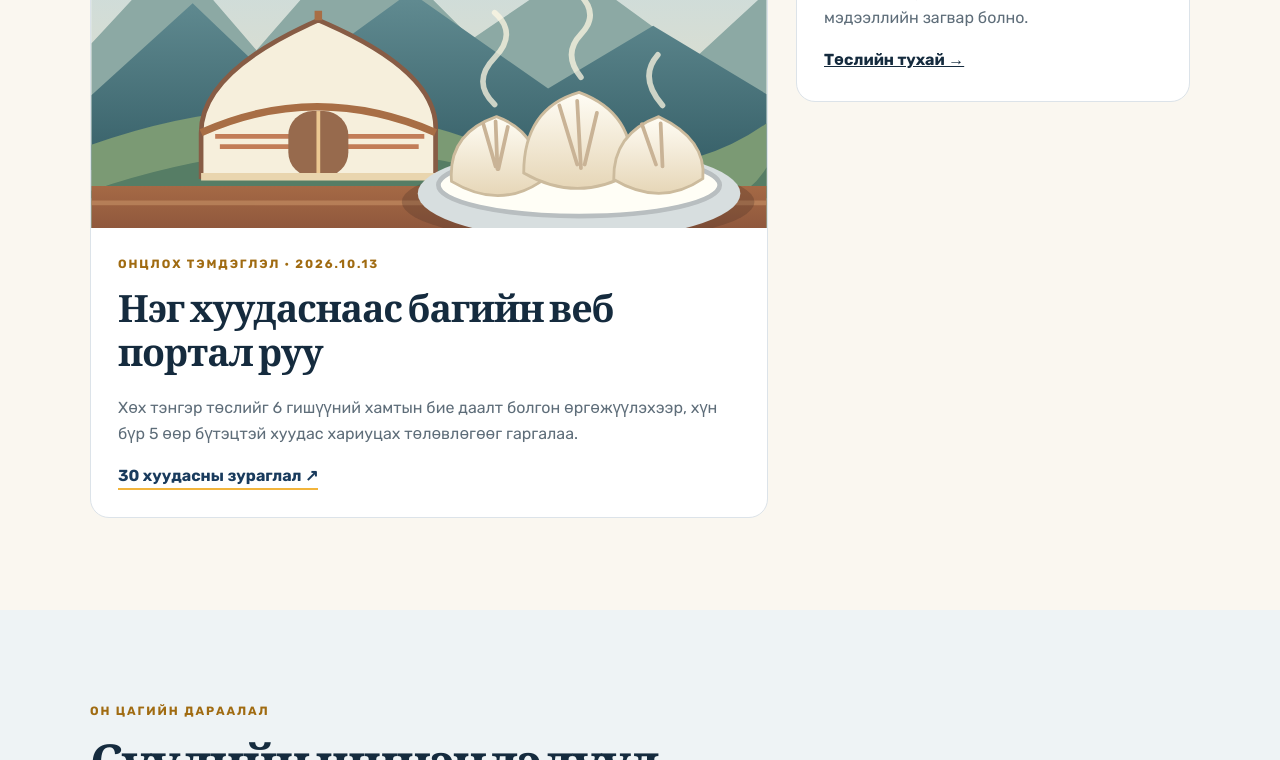
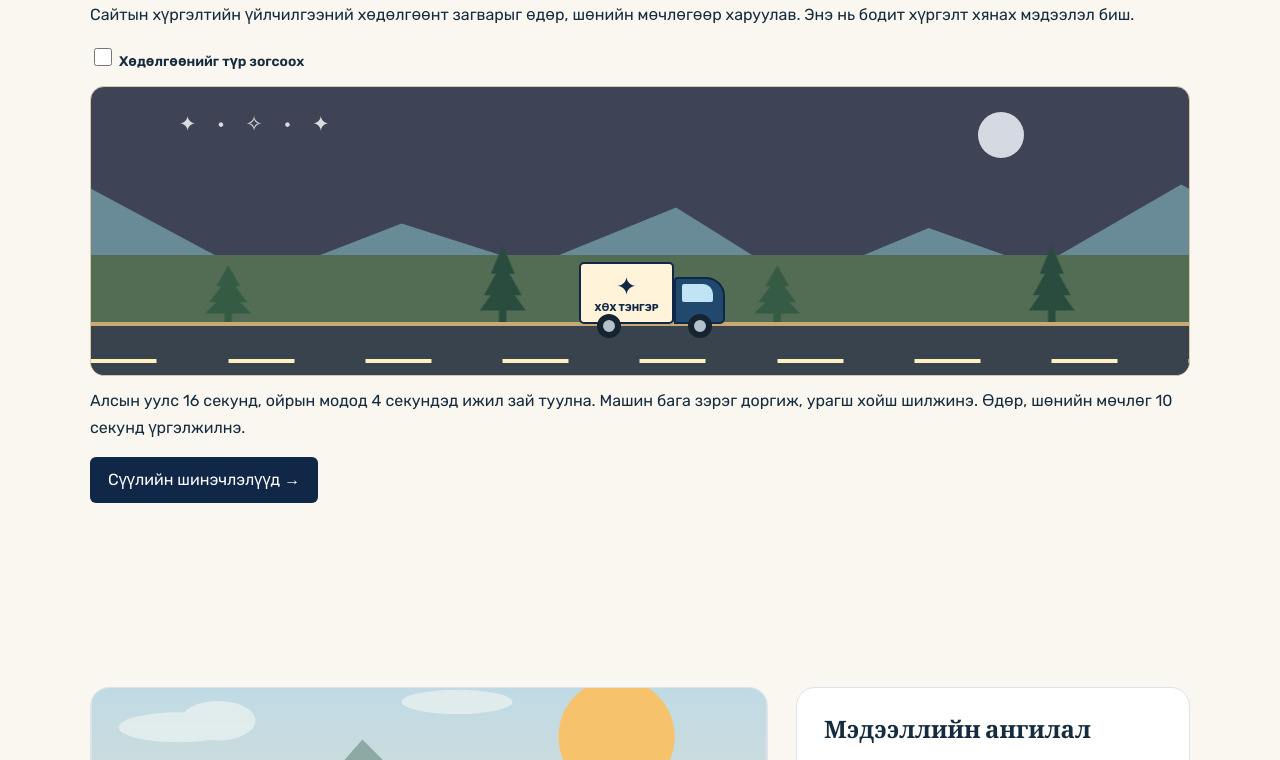
Before and after one commit to sugara07/BiyDaalt_Web_Zohoimj, a plain HTML site: page news.html in a window 1280 px wide. Shown: the part 736-1496 px from the top of the page. Drawn offline with nearby package versions, Linux system fonts and the light colour scheme.

Commit message:
lab4: finalize CSS animation and remove comments

```diff
--- a/css/lab4-animation.css
+++ b/css/lab4-animation.css
@@ -1,7 +1,5 @@
-/* Lab 4 - CSS animation */
 .lab4 .lab4-scene {
   position: relative;
-  isolation: isolate;
   height: 290px;
   overflow: hidden;
   border: 1px solid #d8c6a6;
@@ -9,8 +7,8 @@
   margin-top: 12px;
   background-color: #9bd5ef;
   animation-name: lab4DayNight;
-  animation-duration: 16s;
-  animation-delay: 1s;
+  animation-duration: 10s;
+  animation-delay: .2s;
   animation-iteration-count: infinite;
 }
 @keyframes lab4DayNight {
@@ -21,11 +19,11 @@
 .lab4-sun, .lab4-moon {
   position: absolute; top: 25px; right: 15%; width: 46px; height: 46px; border-radius: 50%;
 }
-.lab4-sun { background: #ffe19a; animation: lab4Sun 16s 1s infinite; }
-.lab4-moon { background: #eef4ff; opacity: 0; animation: lab4Night 16s 1s infinite; }
+.lab4-sun { background: #ffe19a; animation: lab4Sun 10s .2s infinite; }
+.lab4-moon { background: #eef4ff; opacity: 0; animation: lab4Night 10s .2s infinite; }
 .lab4-stars {
   position: absolute; top: 20px; left: 8%; color: #fff; font-size: 21px;
-  opacity: 0; animation: lab4Night 16s 1s infinite;
+  opacity: 0; animation: lab4Night 10s .2s infinite;
 }
 @keyframes lab4Sun {
   0%, 30%, 100% { opacity: 1; }
@@ -35,15 +33,14 @@
   0%, 30%, 100% { opacity: 0; }
   65%, 80% { opacity: 1; }
 }
-/* Hol, oir davharga - 2 ijil heseg */
 .lab4-far, .lab4-near { position: absolute; left: 0; width: 200%; display: flex; }
 .lab4-far > span, .lab4-near > span { flex: 0 0 50%; }
-.lab4-far { bottom: 53px; height: 145px; animation: lab4Move 24s linear infinite; }
+.lab4-far { bottom: 53px; height: 145px; animation: lab4Move 14s linear infinite; }
 .lab4-far > span {
   background: #698b98;
   clip-path: polygon(0 73%, 12% 35%, 22% 62%, 35% 5%, 51% 70%, 64% 32%, 76% 61%, 89% 21%, 100% 73%, 100% 100%, 0 100%);
 }
-.lab4-near { bottom: 53px; height: 67px; animation: lab4Move 6s linear infinite; }
+.lab4-near { bottom: 53px; height: 67px; animation: lab4Move 4s linear infinite; }
 .lab4-near > span { display: flex; justify-content: space-around; align-items: flex-end; background: #526d54; }
 .lab4-near i {
   width: 46px; height: 77px; background: #294c3e;
@@ -61,14 +58,13 @@
 .lab4-lines {
   position: absolute; bottom: 12px; left: 0; width: 200%; height: 4px;
   background: repeating-linear-gradient(90deg, #fff0bf 0%, #fff0bf 3%, transparent 3%, transparent 6.25%);
-  animation: lab4Move 6s linear infinite;
+  animation: lab4Move 4s linear infinite;
 }
-/* Gol object - mashinii dorgilt */
 .lab4-vehicle {
   position: absolute; left: 50%; bottom: 28px; width: 146px; height: 85px;
   transform: translateX(-50%);
 }
-.lab4-truck { position: relative; width: 100%; height: 100%; animation: lab4Drive .65s ease-in-out infinite; }
+.lab4-truck { position: relative; width: 100%; height: 100%; animation: lab4Drive 2s ease-in-out infinite; }
 .lab4-box {
   position: absolute; top: 0; left: 0; width: 95px; height: 62px; display: flex;
   flex-direction: column; align-items: center; justify-content: center;
@@ -91,13 +87,20 @@
 .lab4-wheel-left { left: 18px; }
 .lab4-wheel-right { right: 13px; }
 @keyframes lab4Drive {
-  0%, 100% { transform: translateY(0); }
-  50% { transform: translateY(-4px); }
+  0%, 100% { transform: translate(-12px, 0); }
+  25% { transform: translate(0, -7px); }
+  50% { transform: translate(12px, 0); }
+  75% { transform: translate(0, -7px); }
 }
-.lab4-pause { accent-color: #102747; }
-.lab4-pause:checked ~ .lab4-scene,
-.lab4-pause:checked ~ .lab4-scene * { animation-play-state: paused; }
-.lab4-pause:focus-visible { outline: 2px solid #102747; outline-offset: 3px; }
+.lab4-normal { display: inline; }
+.lab4-reduced { display: none; }
+.lab4-jump { color: inherit; }
+@media (prefers-reduced-motion: no-preference) {
+  #lab4-motion:checked ~ .lab4-scene,
+  #lab4-motion:checked ~ .lab4-scene * {
+    animation-play-state: paused;
+  }
+}
 .lab4-note { margin-top: 12px; }
 .lab4 .lab4-button {
   display: inline-block; padding: 10px 18px; border-radius: 6px; background: #102747;
@@ -123,6 +126,11 @@
   .lab4-stars { font-size: 14px; }
 }
 @media (prefers-reduced-motion: reduce) {
-  .lab4 .lab4-scene, .lab4-scene *, .lab4 .lab4-button { animation: none; transition: none; }
-  .lab4 .lab4-button:hover, .lab4 .lab4-button:focus { transform: none; }
+  .lab4-normal { display: none; }
+  .lab4-reduced { display: inline; }
+  #lab4-motion:not(:checked) ~ .lab4-scene,
+  #lab4-motion:not(:checked) ~ .lab4-scene * {
+    animation-play-state: paused;
+  }
+  .lab4-button:hover, .lab4-button:focus { transform: none; }
 }
--- a/css/style.css
+++ b/css/style.css
@@ -175,7 +175,6 @@ input[type=radio],input[type=checkbox]{accent-color:var(--navy);width:18px;heigh
 }
 @media(prefers-reduced-motion:reduce){html{scroll-behavior:auto}*,*::before,*::after{transition:none!important}}
 
-/* Restaurant UX research: additional static pages — Phase 1, no JavaScript */
 .topbar nav a[aria-current="page"]{color:var(--accent);font-weight:700}
 button:disabled{opacity:.6;cursor:not-allowed;transform:none!important;box-shadow:none!important}
 .page-hero{background:linear-gradient(115deg,#102747,#254b6a);color:white;padding:70px 0 75px}
--- a/js/app.js
+++ b/js/app.js
@@ -4,8 +4,6 @@
   const dateInput = document.getElementById("booking-date");
   const result = document.getElementById("booking-result");
   if (!form || !dateInput || !result) return;
-
-  // Set the minimum date in the visitor's own local timezone.
   const today = new Date();
   const currentDate = [
     today.getFullYear(),
@@ -16,7 +14,7 @@
   dateInput.addEventListener("input", () => dateInput.setCustomValidity(""));
 
   form.addEventListener("submit", (event) => {
-    event.preventDefault(); // No backend: never claim the booking was sent.
+    event.preventDefault();
     if (dateInput.value < currentDate) {
       dateInput.setCustomValidity("Өнөөдрөөс өмнөх огноо сонгох боломжгүй.");
       dateInput.reportValidity();
--- a/news.html
+++ b/news.html
@@ -1,5 +1,37 @@
 <!DOCTYPE html><html lang="mn"><head><meta charset="UTF-8"><meta name="viewport" content="width=device-width,initial-scale=1"><meta name="description" content="Багийн хөгжүүлэлтийн явц болон вебийн шинэчлэлийн тэмдэглэл."><meta name="theme-color" content="#102747"><title>Төслийн мэдээлэл | Хөх тэнгэр</title><link rel="icon" type="image/svg+xml" href="img/favicon.svg"><link rel="preconnect" href="https://fonts.googleapis.com"><link rel="preconnect" href="https://fonts.gstatic.com" crossorigin><link href="https://fonts.googleapis.com/css2?family=Bitter:wght@500;700;800&family=Rubik:wght@400;500;600;700&display=swap" rel="stylesheet"><link rel="stylesheet" href="css/style.css"><link rel="stylesheet" href="css/lab03-news.css">  <link rel="stylesheet" href="css/lab4-animation.css">
-</head><body class="lab03-news"><a class="skip-link" href="#main">Үндсэн агуулга руу</a><header class="topbar"><div class="wrap nav-bar"><a class="logo" href="index.html"><span class="logo-symbol" aria-hidden="true">✦</span> Хөх тэнгэр</a><nav aria-label="Үндсэн цэс"><ul><li><a href="index.html">Нүүр</a></li><li><a href="about.html">Бидний тухай</a></li><li><a href="news.html" aria-current="page">Мэдээлэл</a></li><li><a href="contact.html">Холбоо барих</a></li><li><a href="sitemap.html">Сайтын зураглал</a></li></ul></nav><a class="nav-cta" href="index.html#menu">Цэс үзэх ↗</a></div></header><main id="main"><section class="page-hero"><div class="wrap"><p class="crumb"><a href="index.html">Нүүр</a> / Мэдээлэл</p><p class="section-kicker">МЭДЭЭЛЭЛ</p><h1>Хөгжүүлэлтийн тэмдэглэл</h1><p>Энд зөвхөн сайтын хөгжүүлэлтийн бодитой тэмдэглэлийг харуулна. Рестораны бодит мэдээ, урамшуулал гэж ойлгож болохгүй.</p></div></section>
+</head><body class="lab03-news"><a class="skip-link" href="#main">Үндсэн агуулга руу</a><header class="topbar"><div class="wrap nav-bar"><a class="logo" href="index.html"><span class="logo-symbol" aria-hidden="true">✦</span> Хөх тэнгэр</a><nav aria-label="Үндсэн цэс"><ul><li><a href="index.html">Нүүр</a></li><li><a href="about.html">Бидний тухай</a></li><li><a href="news.html" aria-current="page">Мэдээлэл</a></li><li><a href="contact.html">Холбоо барих</a></li><li><a href="sitemap.html">Сайтын зураглал</a></li></ul></nav><a class="nav-cta" href="index.html#menu">Цэс үзэх ↗</a></div></header><main id="main"><section class="page-hero"><div class="wrap"><p class="crumb"><a href="index.html">Нүүр</a> / Мэдээлэл</p><p class="section-kicker">МЭДЭЭЛЭЛ</p><h1>Хөгжүүлэлтийн тэмдэглэл</h1><p>Энд зөвхөн сайтын хөгжүүлэлтийн бодитой тэмдэглэлийг харуулна. Рестораны бодит мэдээ, урамшуулал гэж ойлгож болохгүй.</p><a href="#lab4-animation" class="lab4-jump">Lab 4 — Хөдөлгөөнт дүрслэл ↓</a></div></section>
+<section id="lab4-animation" class="section lab4" aria-labelledby="lab4-title">
+  <div class="wrap">
+    <p class="section-kicker">ХӨГЖҮҮЛЭЛТИЙН ШИНЭЧЛЭЛ · ҮЙЛЧИЛГЭЭНИЙ ЗАГВАР</p>
+    <h2 id="lab4-title">Хоол хүргэлтийн аялал</h2>
+    <p>Сайтын хүргэлтийн үйлчилгээний хөдөлгөөнт загварыг өдөр, шөнийн мөчлөгөөр харуулав. Энэ нь бодит хүргэлт хянах мэдээлэл биш.</p>
+    <input type="checkbox" id="lab4-motion" autocomplete="off">
+    <label for="lab4-motion" class="lab4-normal">Хөдөлгөөнийг түр зогсоох</label>
+    <label for="lab4-motion" class="lab4-reduced">▶ Хөдөлгөөнийг асаах (хөдөлгөөн багасгах тохиргоо идэвхтэй)</label>
+    <div class="lab4-scene" aria-hidden="true">
+      <div class="lab4-sun"></div>
+      <div class="lab4-moon"></div>
+      <div class="lab4-stars">✦　·　✧　·　✦</div>
+      <div class="lab4-far"><span></span><span></span></div>
+      <div class="lab4-near">
+        <span><i></i><i></i><i></i><i></i></span>
+        <span><i></i><i></i><i></i><i></i></span>
+      </div>
+      <div class="lab4-road"></div>
+      <div class="lab4-lines"></div>
+      <div class="lab4-vehicle">
+        <div class="lab4-truck">
+          <div class="lab4-box">✦<small>ХӨХ ТЭНГЭР</small></div>
+          <div class="lab4-cab"></div>
+          <div class="lab4-wheel lab4-wheel-left"></div>
+          <div class="lab4-wheel lab4-wheel-right"></div>
+        </div>
+      </div>
+    </div>
+    <p class="lab4-note">Алсын уулс 16 секунд, ойрын модод 4 секундэд ижил зай туулна. Машин бага зэрэг доргиж, урагш хойш шилжинэ. Өдөр, шөнийн мөчлөг 10 секунд үргэлжилнэ.</p>
+    <a class="lab4-button" href="#lab4-updates">Сүүлийн шинэчлэлүүд →</a>
+  </div>
+</section>
 <section class="section"><div class="wrap news-layout"><article class="news-feature"><figure><img src="img/hero.svg" alt="Сургалтын вебийн нүүр зураг" width="720" height="510"></figure><div><p class="section-kicker">ОНЦЛОХ ТЭМДЭГЛЭЛ · <time datetime="2026-10-13">2026.10.13</time></p><h2>Нэг хуудаснаас багийн веб портал руу</h2><p>Хөх тэнгэр төслийг 6 гишүүний хамтын бие даалт болгон өргөжүүлэхээр, хүн бүр 5 өөр бүтэцтэй хуудас хариуцах төлөвлөгөөг гаргалаа.</p><a class="text-link" href="sitemap.html">30 хуудасны зураглал ↗</a></div></article><aside class="news-aside"><h3>Мэдээллийн ангилал</h3><p>Энэ хуудас нь хөгжүүлэлтийн тэмдэглэл, дизайны өөрчлөлт, багийн нэгтгэлийн мэдээллийн загвар болно.</p><a href="about.html">Төслийн тухай →</a></aside></div></section>
 <section class="section story-section" id="lab4-updates"><div class="wrap"><p class="section-kicker">ОН ЦАГИЙН ДАРААЛАЛ</p><h2>Сүүлийн шинэчлэлүүд</h2><div class="news-rows">
 <article><time datetime="2026-10-13">2026.10.13</time><div><h3>Рестораны вебүүдийн судалгаа</h3><p>Modern Nomads, Хаан Бууз, Din Tai Fung, Wagamama-ийн нийтэд нээлттэй хуудсаас цэс, холбоо, агуулгын зохион байгуулалтын шийдлүүдийг харьцуулсан.</p></div><a href="about.html">Унших ↗</a></article>
```
Also changed, not shown: css/lab03-news.css (+0 -9 lines), 2 other files.
